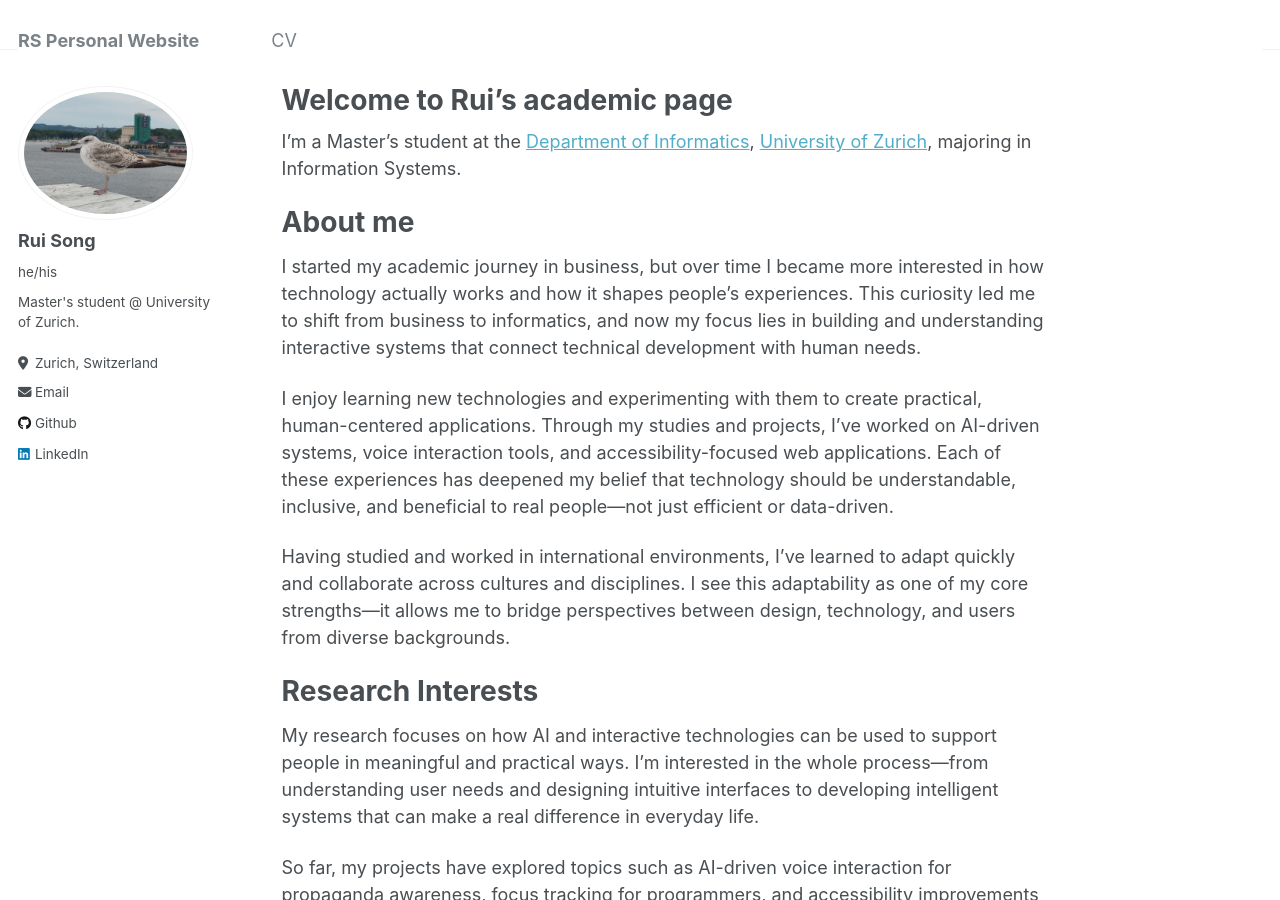
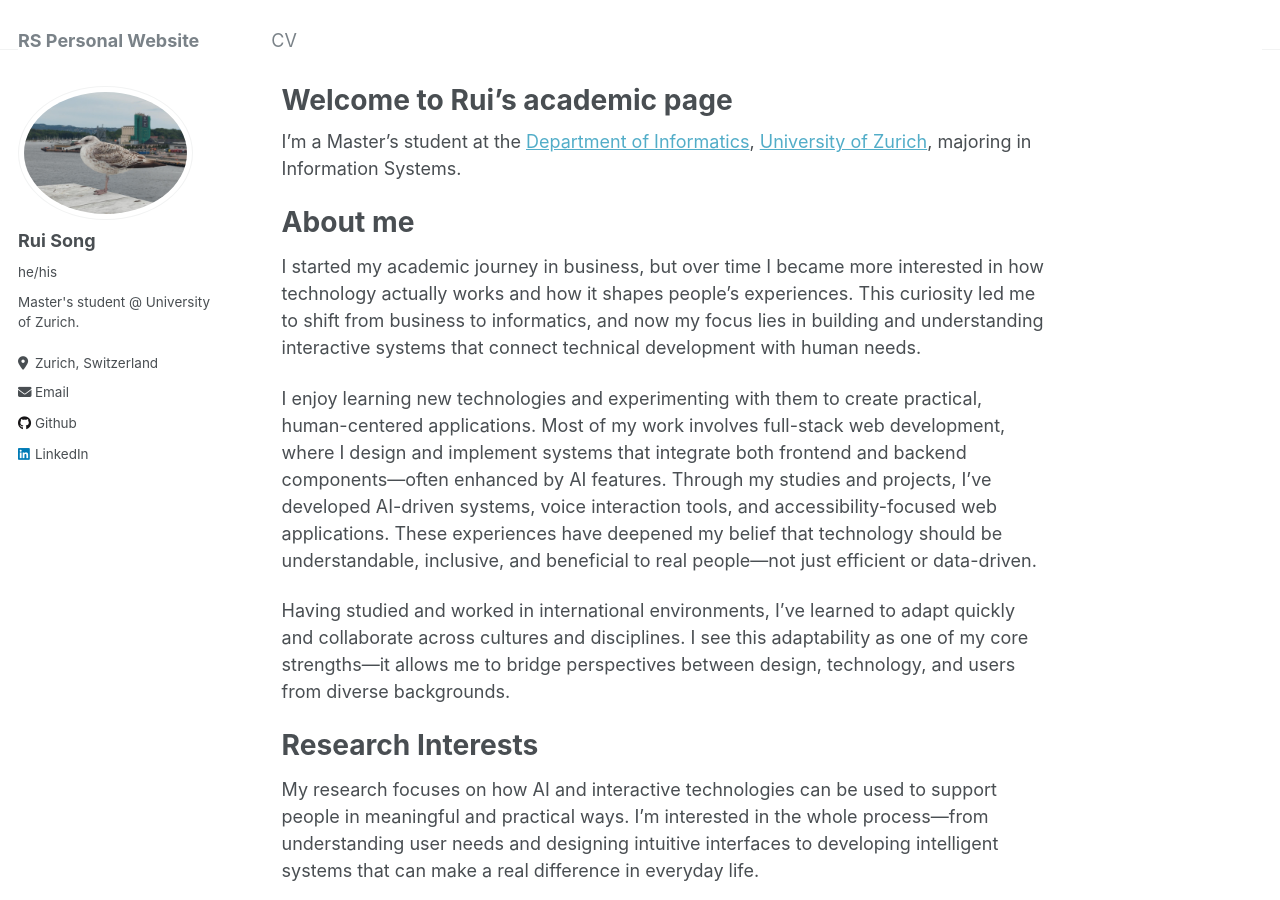
Before and after one commit to ruis0ng/ruis0ng.github.io, a Jekyll site: the page built from _pages/about.md, in a window 1280 px wide and 900 px high. Built offline with Jekyll 4.4.1, drawn with Linux system fonts in a browser that asks for light colours.

Commit message:
updated about page

```diff
--- a/_pages/about.md
+++ b/_pages/about.md
@@ -14,7 +14,7 @@ About me
 ======
 I started my academic journey in business, but over time I became more interested in how technology actually works and how it shapes people’s experiences. This curiosity led me to shift from business to informatics, and now my focus lies in building and understanding interactive systems that connect technical development with human needs.
 
-I enjoy learning new technologies and experimenting with them to create practical, human-centered applications. Through my studies and projects, I’ve worked on AI-driven systems, voice interaction tools, and accessibility-focused web applications. Each of these experiences has deepened my belief that technology should be understandable, inclusive, and beneficial to real people—not just efficient or data-driven.
+I enjoy learning new technologies and experimenting with them to create practical, human-centered applications. Most of my work involves full-stack web development, where I design and implement systems that integrate both frontend and backend components—often enhanced by AI features. Through my studies and projects, I’ve developed AI-driven systems, voice interaction tools, and accessibility-focused web applications. These experiences have deepened my belief that technology should be understandable, inclusive, and beneficial to real people—not just efficient or data-driven.
 
 Having studied and worked in international environments, I’ve learned to adapt quickly and collaborate across cultures and disciplines. I see this adaptability as one of my core strengths—it allows me to bridge perspectives between design, technology, and users from diverse backgrounds.
 
```
